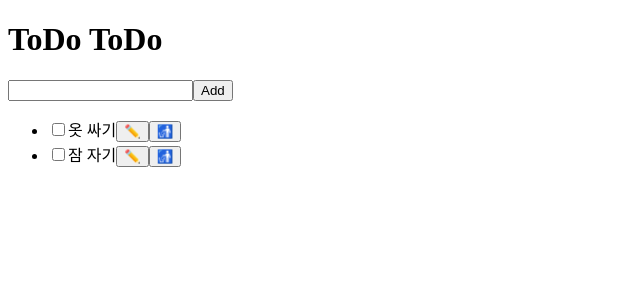
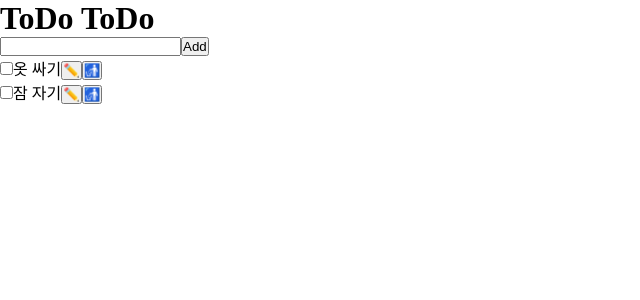
Before and after one commit to leav002/Programming_3203, a React (Vite) app: page / in a window 1280 px wide. Shown: the top 300 px of the page, without its empty margins (0-640 px from the left). Built offline with nearby package versions, Linux system fonts and the light colour scheme.

Commit message:
TodoListApp reset.css

```diff
--- a/src/main.jsx
+++ b/src/main.jsx
@@ -3,6 +3,7 @@ import { createRoot } from 'react-dom/client'
 // import './index.css'
 // import CounterApp from './CounterApp.jsx'
 import TodoListApp from './TodoListApp.jsx'
+import './reset.css'
 
 createRoot(document.getElementById('root')).render(
   <StrictMode>
--- /dev/null
+++ b/src/reset.css
@@ -0,0 +1,9 @@
+* {
+    margin: 0;
+    padding: 0;
+    box-sizing: border-box;
+}
+
+ul {
+    list-style: none;
+}
```
